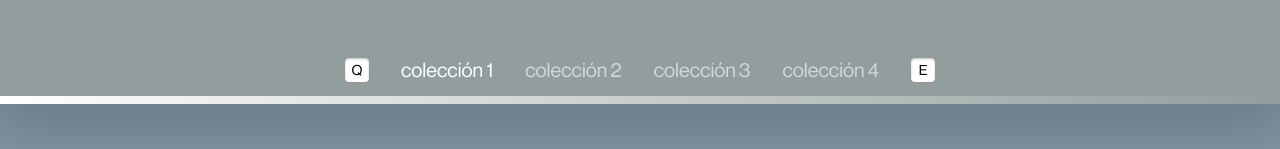
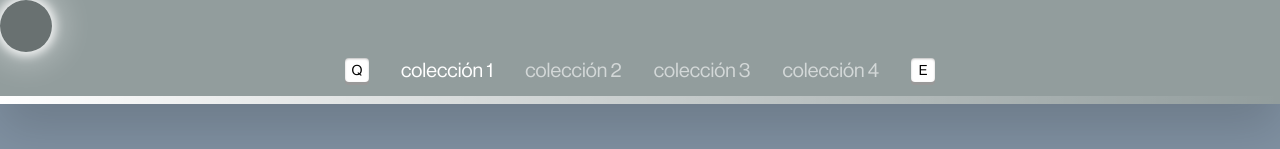
Before and after one commit to sebastian-fraga/destiny-flair-collection, a React (Vite) app: page / in a window 1280 px wide. Shown: the top 149 px of the page. Built offline with nearby package versions, Linux system fonts and the light colour scheme.

Commit message:
feat: implement custom cursor

```diff
--- /dev/null
+++ b/src/components/DestinyCursor.tsx
@@ -0,0 +1,24 @@
+import { useEffect } from "react";
+
+export default function DestinyCursor() {
+    useEffect(() => {
+        const cursor = document.querySelector("#destiny-cursor");
+
+        const handleMouseMove = (event: MouseEvent) => {
+            if (!(cursor instanceof HTMLElement)) return;
+
+            cursor.style.transform = `translate(${event.clientX}px, ${event.clientY}px)`;
+        };
+
+        window.addEventListener("mousemove", handleMouseMove);
+
+        return () => window.removeEventListener("mousemove", handleMouseMove);
+    }, []);
+
+    return (
+        <div
+            id="destiny-cursor"
+            className="pointer-events-none fixed left-0 top-0 z-50 size-13 rounded-full backdrop-brightness-80 bg-black/10 shadow-[0_0_10px_4px_#ffffffcc,0_0_30px_12px_#ffffff55]"
+        />
+    );
+}
--- a/src/main.tsx
+++ b/src/main.tsx
@@ -1,9 +1,11 @@
 import { StrictMode } from 'react'
 import { createRoot } from 'react-dom/client'
 import App from './App.tsx'
+import DestinyCursor from './components/DestinyCursor.tsx'
 
 createRoot(document.getElementById('root')!).render(
   <StrictMode>
     <App />
+    <DestinyCursor />
   </StrictMode>,
 )
--- a/src/styles/App.css
+++ b/src/styles/App.css
@@ -8,6 +8,11 @@ body {
     background: #8091A2;
     font-family: var(--font-body);
     -webkit-text-size-adjust: 100%;
+    cursor: none;
+}
+
+* {
+    cursor: none;
 }
 
 @theme {
@@ -37,6 +42,7 @@ main {
 }
 
 @media (prefers-reduced-motion: reduce) {
+
     *,
     *::before,
     *::after {
```
